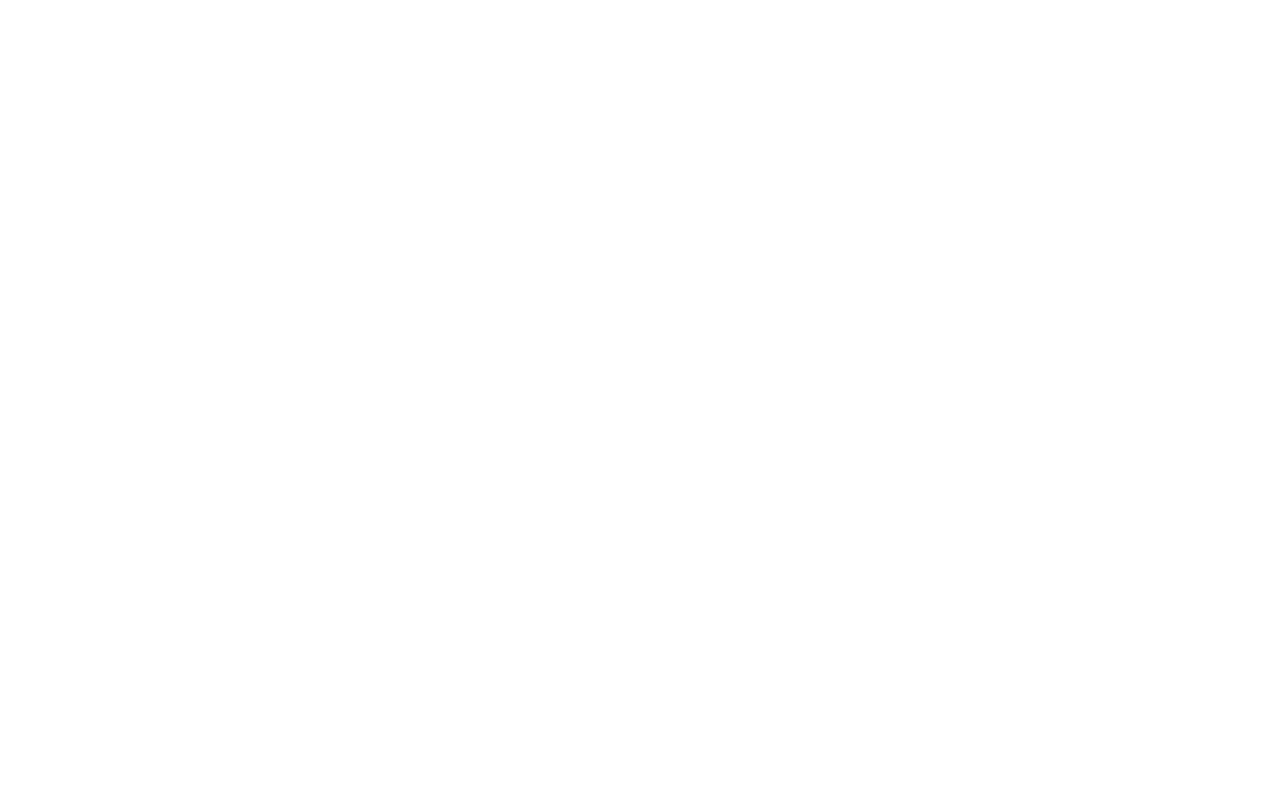
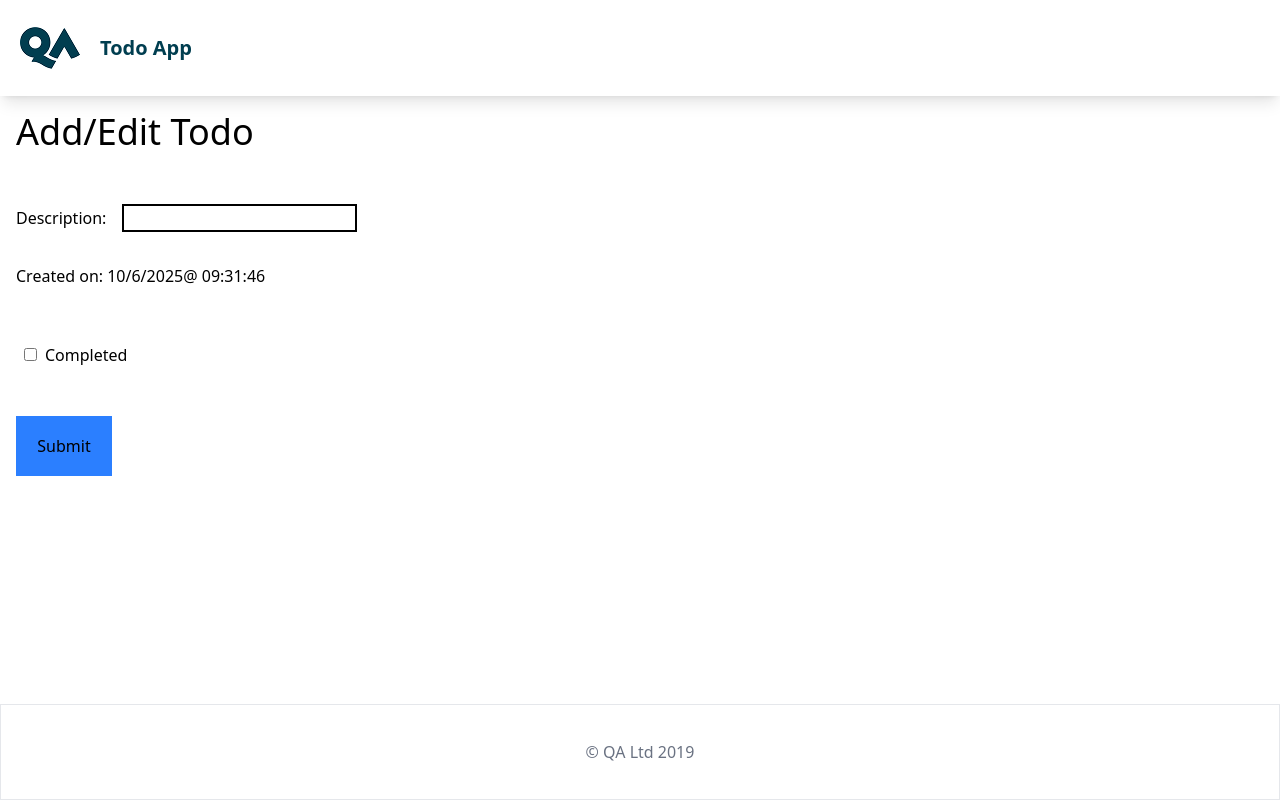
Before and after one commit to bryanbarakatsky/psb-project, a React (Vite) app in the folder psb/: page /add-edit in a window 1280 px wide. Before the commit this address had no page. Built offline with nearby package versions, Linux system fonts and the light colour scheme.

Commit message:
CHORE: Update the route to add/edit page

```diff
--- a/psb/src/App.jsx
+++ b/psb/src/App.jsx
@@ -4,6 +4,7 @@
 import Layout from "./components/Layout";
 import { BrowserRouter, Routes, Route } from "react-router-dom";
 import TodoPage from "./pages/TodoPage";
+import AddEditPage from "./pages/AddEditPage";
 function App() {
   return (
     <>
@@ -11,6 +12,7 @@
         <Routes>
           <Route path="/" element={<Layout />}>
             <Route index element={<TodoPage />} />
+            <Route path="/add-edit" element={<AddEditPage />} />
           </Route>
         </Routes>
       </BrowserRouter>
--- a/psb/src/pages/AddEditPage.jsx
+++ b/psb/src/pages/AddEditPage.jsx
@@ -1,12 +1,9 @@
 import React from "react";
 import Form from "../components/Form"
-import Layout from "../components/Layout";
 
 const AddEditPage = ({ }) => {
   return (
-   <Layout>
      <Form/>
-   </Layout>
   );
 };
 
```
